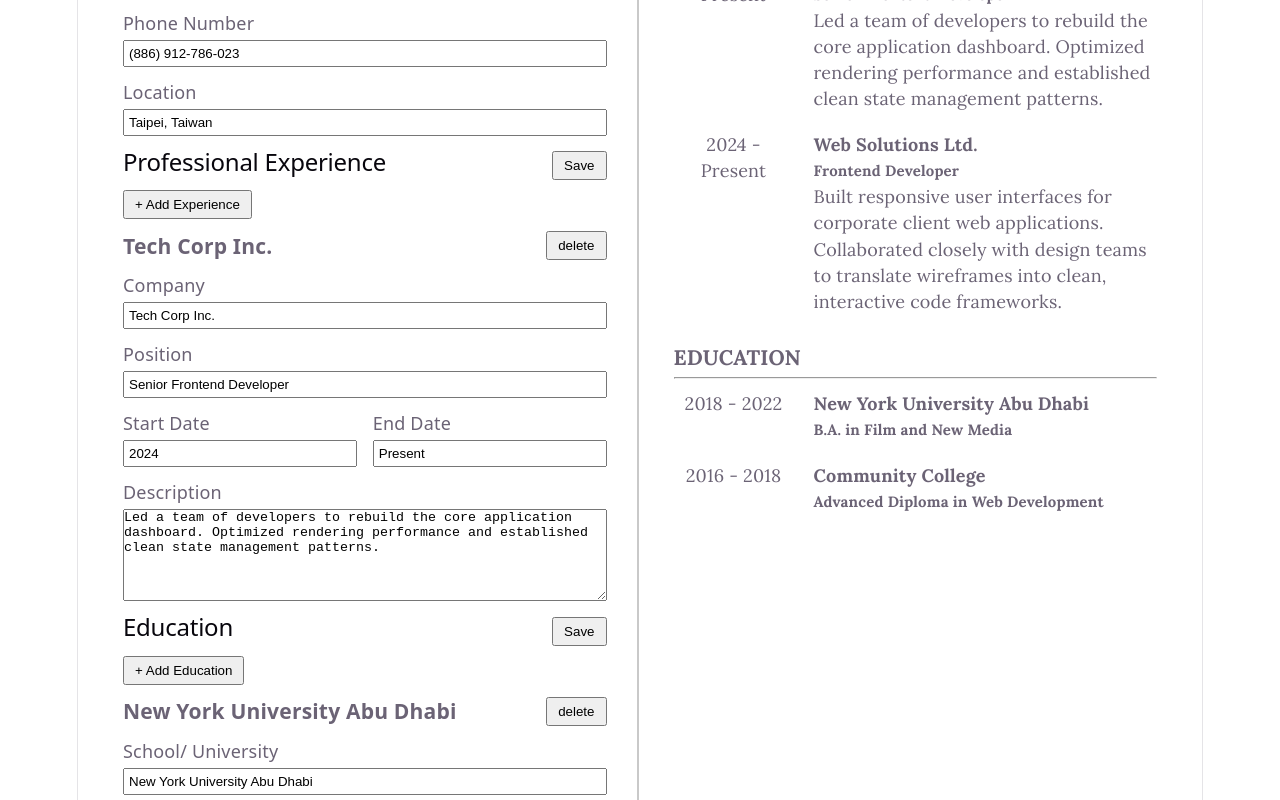
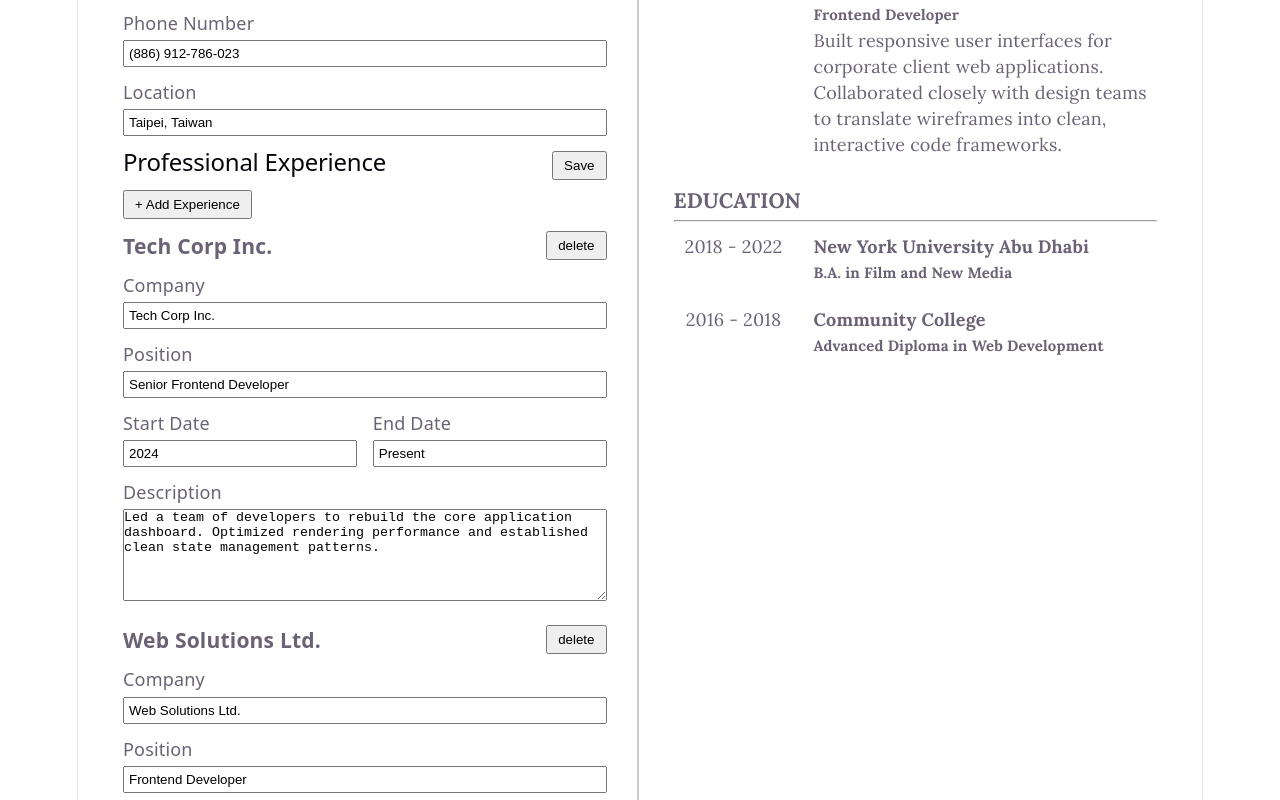
Before and after one commit to rtyty0615/CV-Application, a React (Vite) app: page / in a window 1280 px wide. Shown: the part 360-1160 px from the top of the page. Built offline with nearby package versions, Linux system fonts and the light colour scheme.

Commit message:
feat(data): extract placeholder resume records into a modular initial state config

```diff
--- a/src/App.jsx
+++ b/src/App.jsx
@@ -1,25 +1,14 @@
 import { useState } from "react";
 import "./App.css";
 import { Person } from "./Person.jsx";
-import { Experience } from "./Experience.jsx";
+import { ListExperience } from "./Experience.jsx";
 import { Education } from "./Education.jsx";
+import { initialPersonal, initialExperience } from "./initial.jsx";
 
 function App() {
-  const [personalInfo, setPersonalInfo] = useState({
-    fullName: "Ray Hsu",
-    email: "ray@example.com",
-    phoneNumber: "(886) 912-786-023",
-    location: "Taipei, Taiwan",
-  });
+  const [personalInfo, setPersonalInfo] = useState(initialPersonal);
 
-  const [experience, setExperience] = useState({
-    company: "Tech Corp Inc.",
-    position: "Senior Frontend Developer",
-    startDate: "2024",
-    endDate: "Present",
-    description:
-      "Led a team of developers to rebuild the core application dashboard. Optimized rendering performance and established clean state management patterns.",
-  });
+  const [experienceList, setExperienceList] = useState(initialExperience);
 
   const [education, setEducation] = useState({
     school: "New York University Abu Dhabi",
@@ -36,9 +25,9 @@ function App() {
     }));
   }
 
-  function handleExperienceChange(e) {
+  function handleExperienceListChange(e) {
     const { name, value } = e.target;
-    setExperience((prev) => ({
+    setExperienceList((prev) => ({
       ...prev,
       [name]: value,
     }));
@@ -82,10 +71,10 @@ function App() {
               <button className="add-btn" type="button">
                 + Add Experience
               </button>
-              <Experience
-                data={experience}
-                onChange={handleExperienceChange}
-              ></Experience>
+              <ListExperience
+                data={experienceList}
+                onChange={handleExperienceListChange}
+              ></ListExperience>
             </section>
             <section className="education">
               <header className="second-header">
@@ -117,19 +106,17 @@ function App() {
               <hr></hr>
               <div>
                 <section className="content-section">
-                  <p>
+                  {/* <p>
                     {experience.startDate} - {experience.endDate}
                   </p>
                   <div>
                     <h4>{experience.company}</h4>
                     <h5>{experience.position}</h5>
                     <p>{experience.description}</p>
-                  </div>
+                  </div> */}
                 </section>
                 <section className="content-section">
-                  <p>
-                    {experience.startDate} - {experience.endDate}
-                  </p>
+                  <p>{/* {experience.startDate} - {experience.endDate} */}</p>
                   <div>
                     <h4>Web Solutions Ltd.</h4>
                     <h5>Frontend Developer</h5>
--- a/src/Experience.jsx
+++ b/src/Experience.jsx
@@ -2,9 +2,25 @@ import { Input } from "./Input.jsx";
 import { TextArea } from "./Textarea.jsx";
 import "./App.css";
 
-export function Experience({ data, onChange }) {
+export function ListExperience(props) {
   return (
-    <section className="input-list">
+    <ul>
+      {props.data.map((experienceItem) => {
+        return (
+          <Experience
+            key={experienceItem.id}
+            data={experienceItem}
+            onChange={props.onChange}
+          />
+        );
+      })}
+    </ul>
+  );
+}
+
+function Experience({ data, onChange }) {
+  return (
+    <li className="input-list">
       <div className="delete-container">
         <h3>{data.company}</h3>
         <button type="button">delete</button>
@@ -53,6 +69,6 @@ export function Experience({ data, onChange }) {
         onChange={onChange}
         type="text"
       ></TextArea>
-    </section>
+    </li>
   );
 }
--- /dev/null
+++ b/src/initial.jsx
@@ -0,0 +1,42 @@
+export const initialPersonal = {
+  fullName: "Ray Hsu",
+  email: "ray@example.com",
+  phoneNumber: "(886) 912-786-023",
+  location: "Taipei, Taiwan",
+};
+
+export const initialExperience = [
+  {
+    company: "Tech Corp Inc.",
+    position: "Senior Frontend Developer",
+    startDate: "2024",
+    endDate: "Present",
+    description:
+      "Led a team of developers to rebuild the core application dashboard. Optimized rendering performance and established clean state management patterns.",
+    id: crypto.randomUUID(),
+  },
+  {
+    company: "Web Solutions Ltd.",
+    position: "Frontend Developer",
+    startDate: "2022",
+    endDate: "2024",
+    description:
+      "Built responsive user interfaces for corporate client web applications. Collaborated closely with design teams to translate wireframes into clean, interactive code frameworks.",
+    id: crypto.randomUUID(),
+  },
+];
+
+export const initialEducation = [
+  {
+    school: "New York University Abu Dhabi",
+    degree: "B.A. in Film and New Media",
+    startDate: "2016",
+    endDate: "2022",
+  },
+  {
+    school: "Taichung First Senior High School",
+    degree: "Social Science and Humanity Curriculum",
+    startDate: "2013",
+    endDate: "2016",
+  },
+];
```
